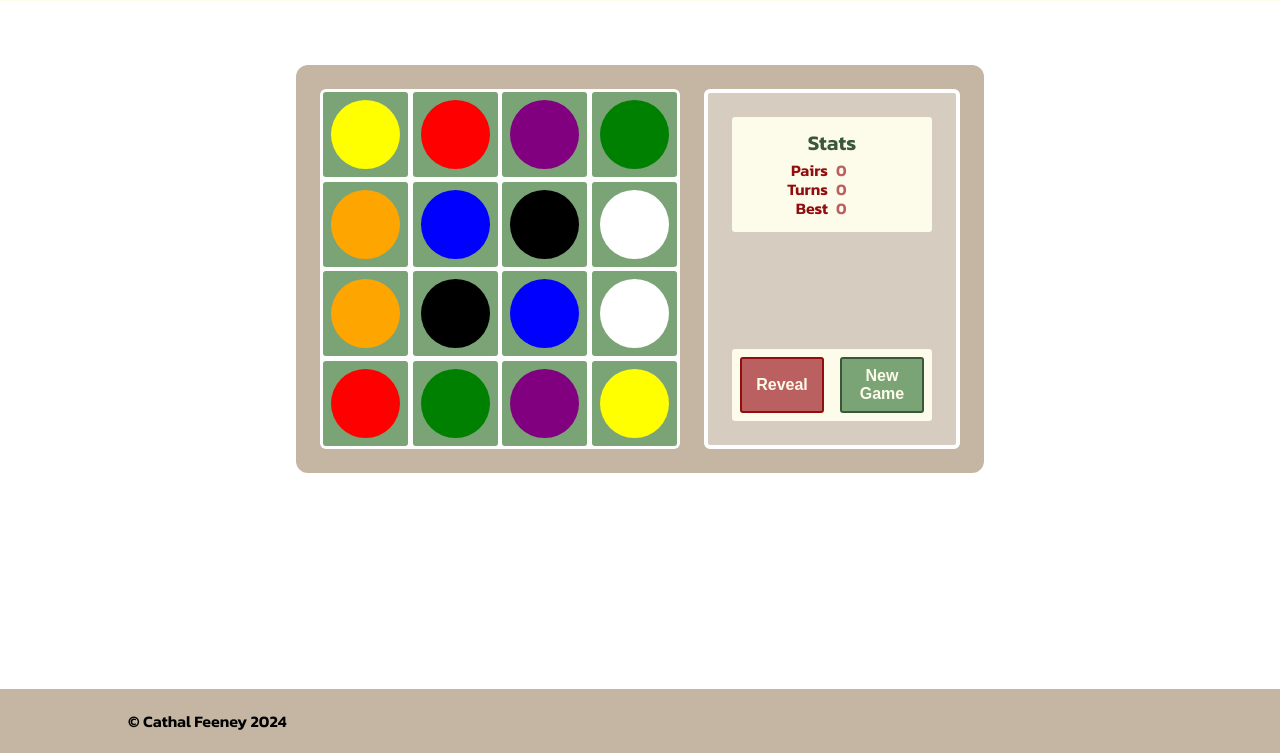
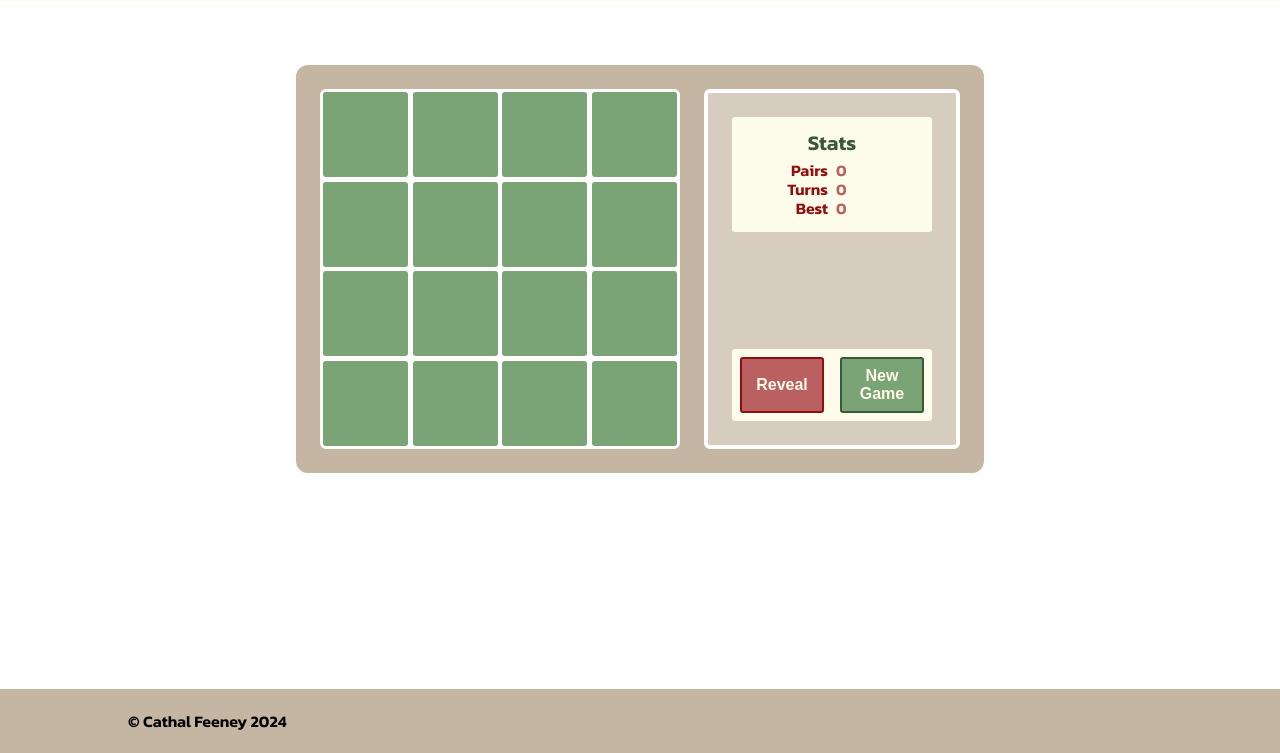
Before and after one commit to CFeeney333/MemoryGame, a plain HTML site: page index.html in a window 1280 px wide. Shown: the part 47-800 px from the top of the page. Drawn offline with Linux system fonts and the light colour scheme.

Commit message:
Make symbols hidden by default

```diff
--- a/index.html
+++ b/index.html
@@ -22,52 +22,52 @@
     <div id="game-container">
         <div id="game-board">
             <div class="tile">
-                <div class="symbol yellow"></div>
+                <div class="symbol hidden yellow"></div>
             </div>
             <div class="tile">
-                <div class="symbol red"></div>
+                <div class="symbol hidden red"></div>
             </div>
             <div class="tile">
-                <div class="symbol purple"></div>
+                <div class="symbol hidden purple"></div>
             </div>
             <div class="tile">
-                <div class="symbol green"></div>
+                <div class="symbol hidden green"></div>
             </div>
             <div class="tile">
-                <div class="symbol orange"></div>
+                <div class="symbol hidden orange"></div>
             </div>
             <div class="tile">
-                <div class="symbol blue"></div>
+                <div class="symbol hidden blue"></div>
             </div>
             <div class="tile">
-                <div class="symbol black"></div>
+                <div class="symbol hidden black"></div>
             </div>
             <div class="tile">
-                <div class="symbol white"></div>
+                <div class="symbol hidden white"></div>
             </div>
             <div class="tile">
-                <div class="symbol orange"></div>
+                <div class="symbol hidden orange"></div>
             </div>
             <div class="tile">
-                <div class="symbol black"></div>
+                <div class="symbol hidden black"></div>
             </div>
             <div class="tile">
-                <div class="symbol blue"></div>
+                <div class="symbol hidden blue"></div>
             </div>
             <div class="tile">
-                <div class="symbol white"></div>
+                <div class="symbol hidden white"></div>
             </div>
             <div class="tile">
-                <div class="symbol red"></div>
+                <div class="symbol hidden red"></div>
             </div>
             <div class="tile">
-                <div class="symbol green"></div>
+                <div class="symbol hidden green"></div>
             </div>
             <div class="tile">
-                <div class="symbol purple"></div>
+                <div class="symbol hidden purple"></div>
             </div>
             <div class="tile">
-                <div class="symbol yellow"></div>
+                <div class="symbol hidden yellow"></div>
             </div>
         </div>
         <div id="info-panel">
--- a/styles/style.css
+++ b/styles/style.css
@@ -355,3 +355,6 @@ h3 {
 .black {
     background-color: black;
 }
+.hidden {
+    opacity: 0;
+}
```
